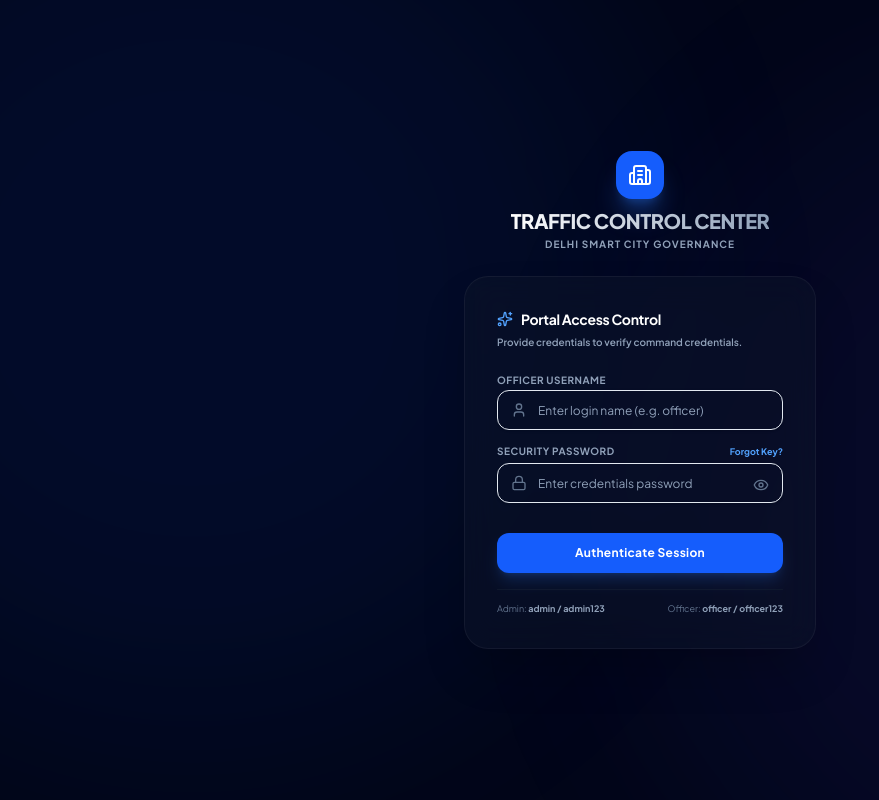
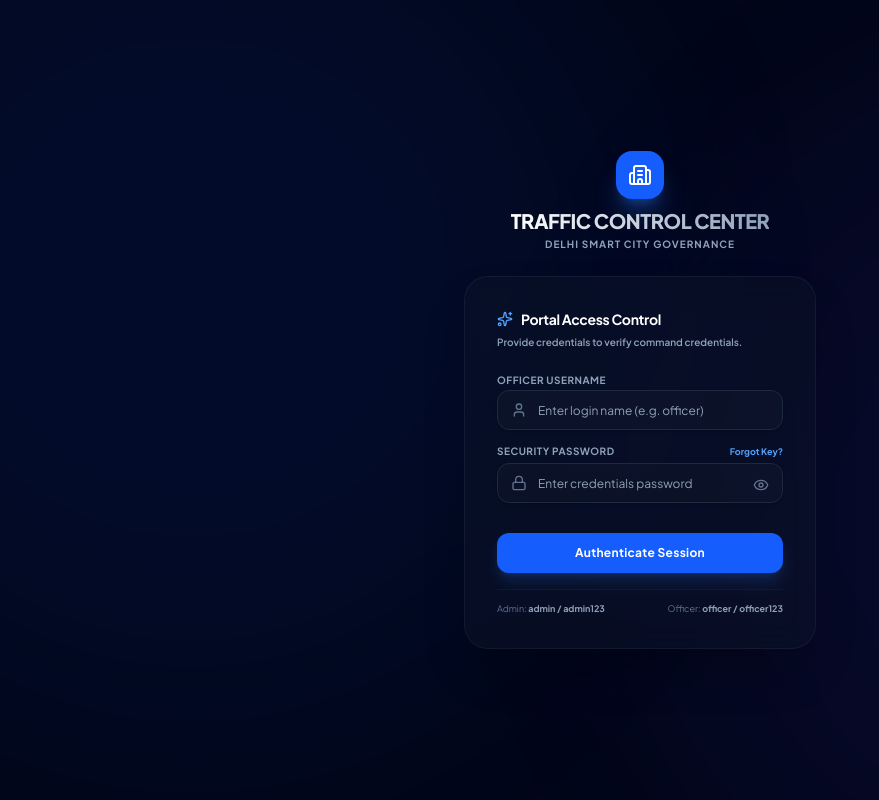
Before and after one commit to Hussain-45/Traffic-Violation, a React (Vite) app in the folder frontend/: page /login in a window 1280 px wide. Shown: the whole page, without its empty margins (0-879 px from the left). Built offline with nearby package versions, Linux system fonts and the light colour scheme.

Commit message:
style: Fix Tailwind v4 dark class theme toggle override in index.css

```diff
--- a/frontend/src/index.css
+++ b/frontend/src/index.css
@@ -1,5 +1,6 @@
 @import url('https://fonts.googleapis.com/css2?family=Outfit:wght@300;400;500;600;700;800&family=Plus+Jakarta+Sans:wght@300;400;500;600;700;800&display=swap');
 @import "tailwindcss";
+@variant dark (&:where(.dark, .dark *));
 
 @layer base {
   :root {
```
Also changed, not shown: 2 other files (tests, documents, lock files or other folders).
